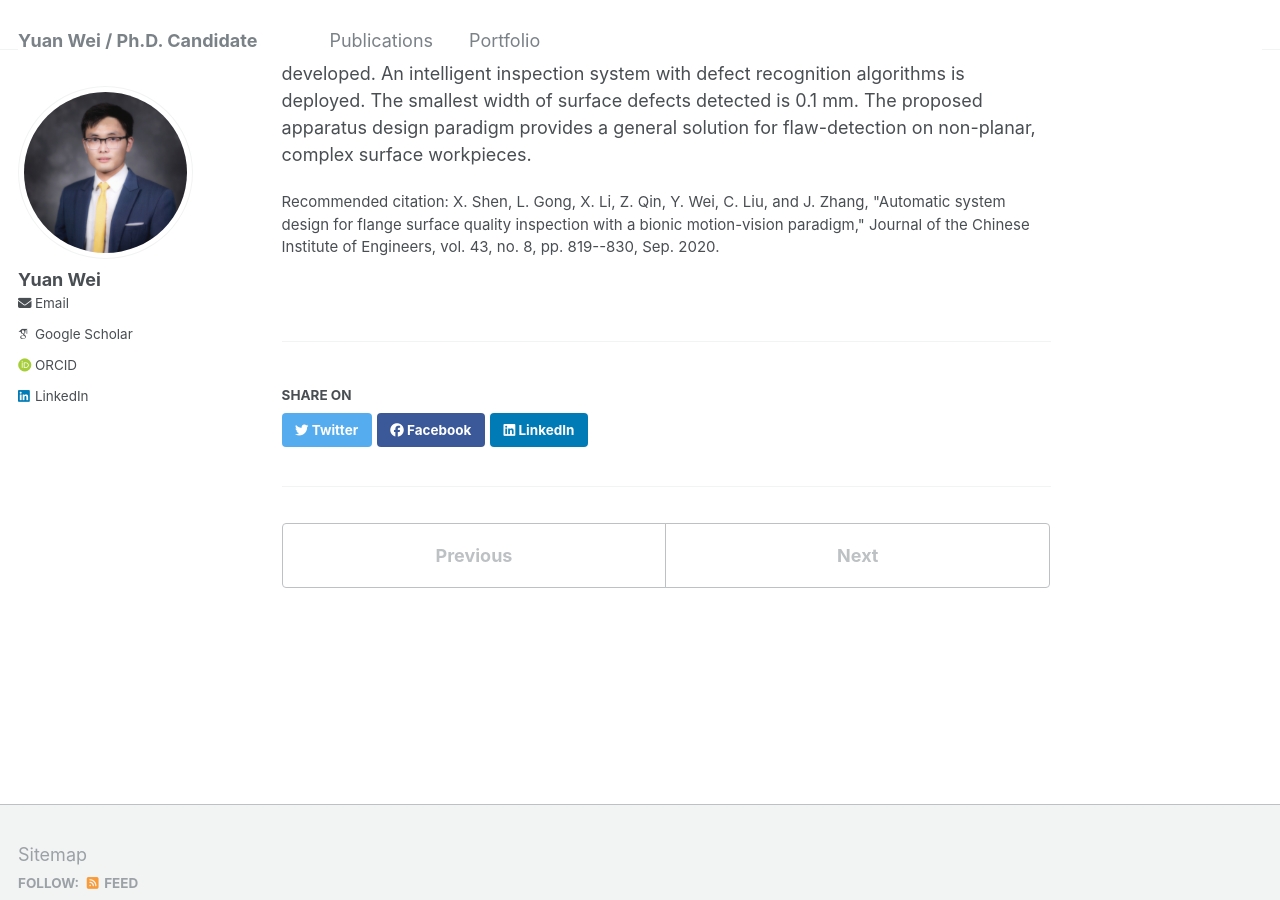
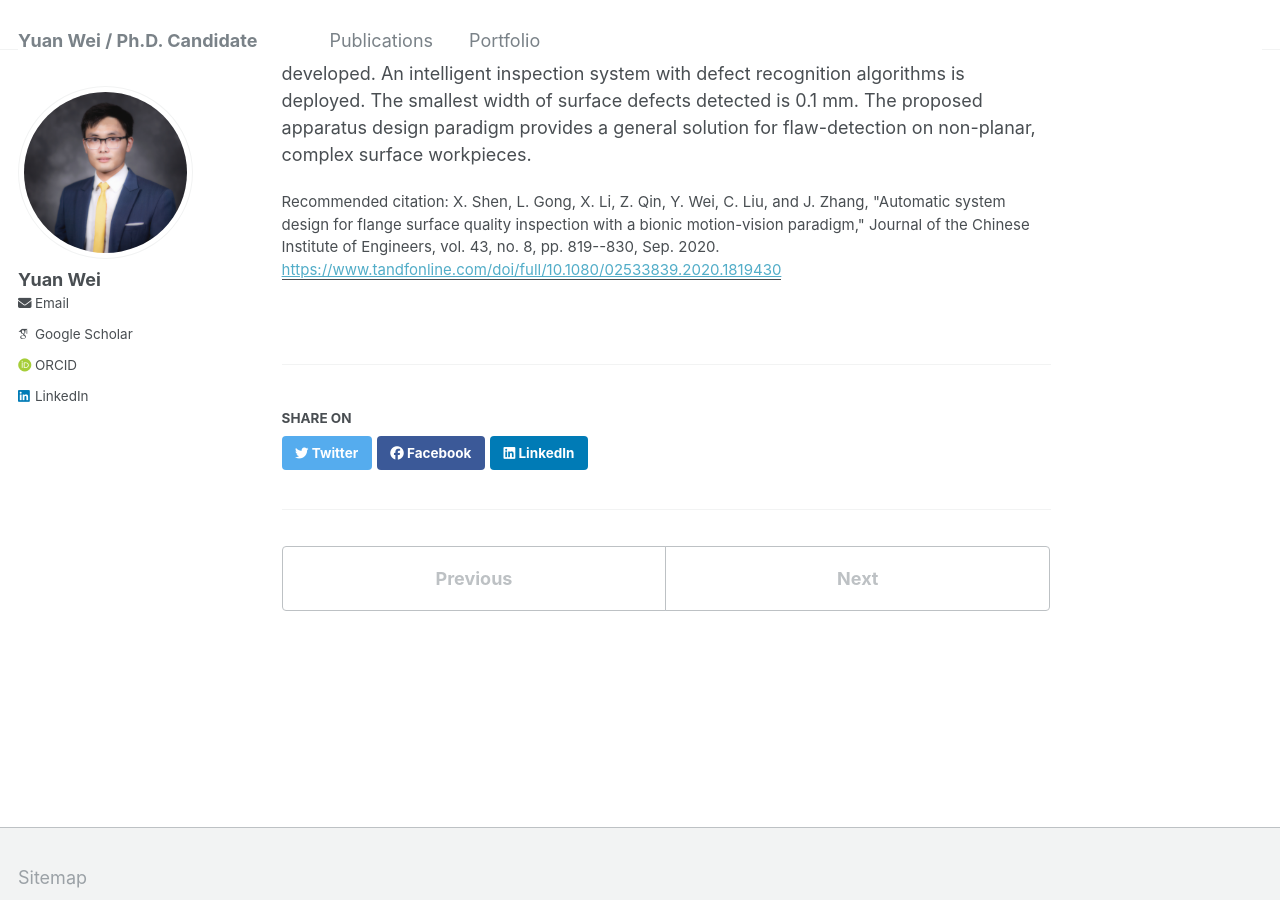
Before and after one commit to JET00wy/YuanWeiWebPage, a Jekyll site: the page built from _publications/shen2020automatic.md, in a window 1280 px wide and 900 px high, scrolled down 529 px. Built offline with Jekyll 4.4.1, drawn with Linux system fonts in a browser that asks for light colours; some web fonts are replaced.

Commit message:
Update shen2020automatic.md

```diff
--- a/_publications/shen2020automatic.md
+++ b/_publications/shen2020automatic.md
@@ -5,7 +5,7 @@ permalink: # https://www.tandfonline.com/doi/full/10.1080/02533839.2020.1819430
 excerpt: # 'This paper is about the number 1. The number 2 is left for future work.'
 date: 2020-09-21
 venue: 'Journal of the Chinese Institute of Engineers'
-paperurl: # 'https://www.tandfonline.com/doi/full/10.1080/02533839.2020.1819430'
+paperurl: 'https://www.tandfonline.com/doi/full/10.1080/02533839.2020.1819430'
 citation: 'X. Shen, L. Gong, X. Li, Z. Qin, Y. Wei, C. Liu, and J. Zhang, "Automatic system design for flange surface quality inspection with a bionic motion-vision paradigm," Journal of the Chinese Institute of Engineers, vol. 43, no. 8, pp. 819--830, Sep. 2020.'
 ---
 
```
